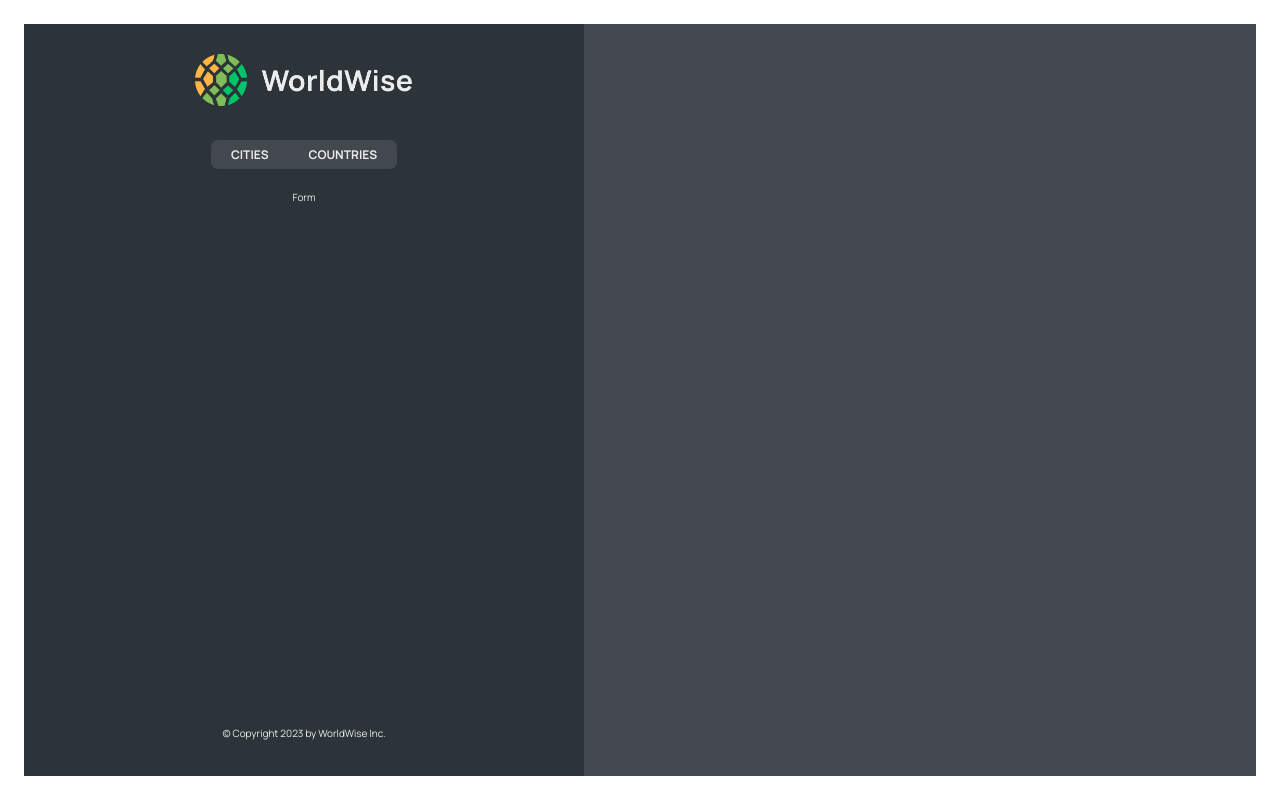
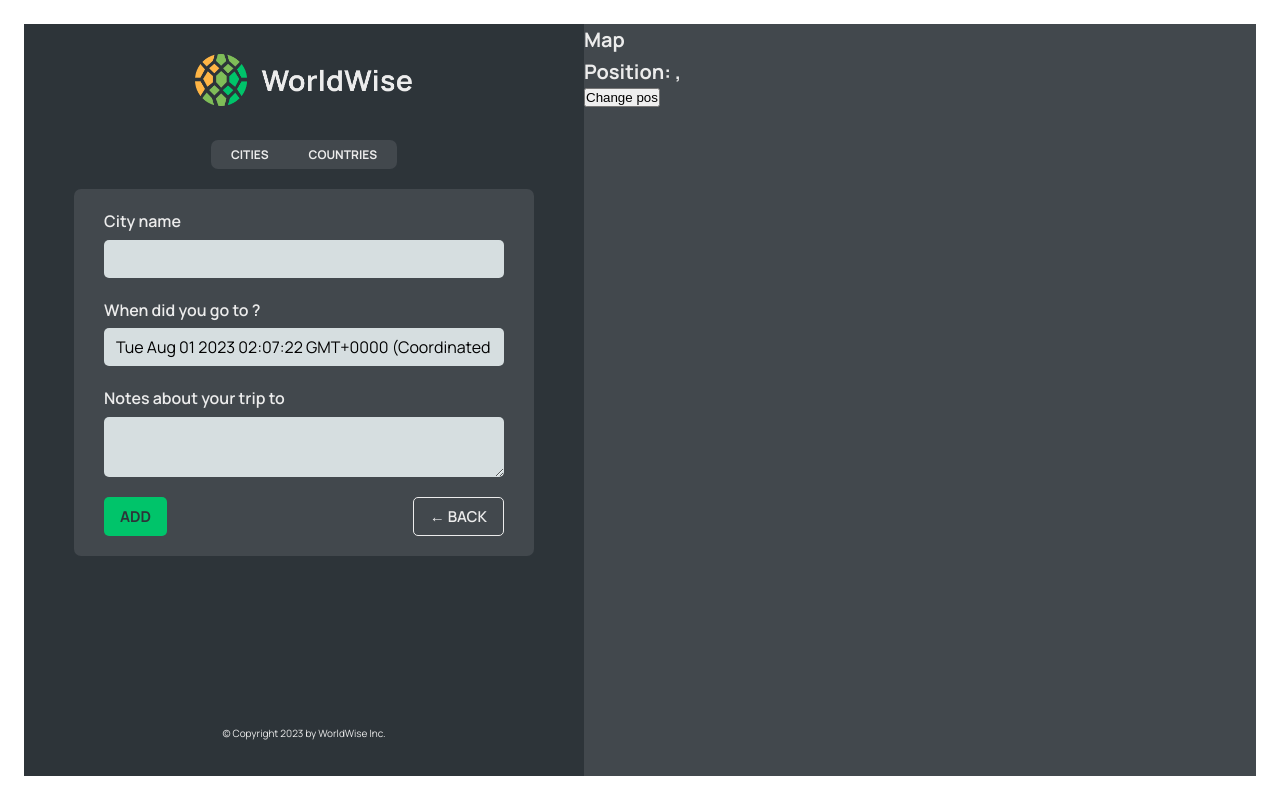
Before and after one commit to ashrf34q/WorldWise, a React (Vite) app: page /app/form in a window 1280 px wide. Built offline with nearby package versions, Linux system fonts and the light colour scheme; data requests are answered from the project's data file.

Commit message:
Using <Navigate/> for programmatic navigation

```diff
--- a/src/App.jsx
+++ b/src/App.jsx
@@ -1,4 +1,4 @@
-import { BrowserRouter, Route, Routes } from "react-router-dom";
+import { BrowserRouter, Navigate, Route, Routes } from "react-router-dom";
 import Product from "./pages/Product";
 import Pricing from "./pages/Pricing";
 import Homepage from "./pages/Homepage";
@@ -8,6 +8,8 @@
 import CityList from "./components/CityList";
 import { useEffect, useState } from "react";
 import CountryList from "./components/CountryList";
+import City from "./components/City";
+import Form from "./components/Form";
 
 const BASE_URL = "http://localhost:8000";
 
@@ -40,19 +42,17 @@
         <Route path="product" element={<Product />} />
         <Route path="pricing" element={<Pricing />} />
         <Route path="app" element={<AppLayout />}>
-          <Route
-            index
-            element={<CityList cities={cities} isLoading={isLoading} />}
-          />
+          <Route index element={<Navigate to="cities" />} />
           <Route
             path="cities"
             element={<CityList cities={cities} isLoading={isLoading} />}
           />
+          <Route path="cities/:id" element={<City />} />
           <Route
             path="countries"
             element={<CountryList cities={cities} isLoading={isLoading} />}
           />
-          <Route path="form" element={<p>Form</p>} />
+          <Route path="form" element={<Form />} />
         </Route>
         <Route path="login" element={<Login />} />
         <Route path="*" element={<PageNotFound />} />
--- /dev/null
+++ b/src/components/Button.jsx
@@ -0,0 +1,18 @@
+import styles from "./Button.module.css";
+import PropTypes from "prop-types";
+
+Button.propTypes = {
+  children: PropTypes.string,
+  type: PropTypes.string,
+  onClick: PropTypes.func,
+};
+
+function Button({ children, onClick, type }) {
+  return (
+    <button onClick={onClick} className={`${styles.btn} ${styles[type]}`}>
+      {children}
+    </button>
+  );
+}
+
+export default Button;
--- a/src/components/City.jsx
+++ b/src/components/City.jsx
@@ -1,3 +1,4 @@
+import { useParams, useSearchParams } from "react-router-dom";
 import styles from "./City.module.css";
 
 const formatDate = (date) =>
@@ -9,6 +10,9 @@
   }).format(new Date(date));
 
 function City() {
+  const { id } = useParams();
+  const [searchParams, setSearchParams] = useSearchParams();
+
   // TEMP DATA
   const currentCity = {
     cityName: "Lisbon",
@@ -51,9 +55,9 @@
         </a>
       </div>
 
-      <div>
+      {/* <div>
         <ButtonBack />
-      </div>
+      </div> */}
     </div>
   );
 }
--- a/src/components/CityItem.jsx
+++ b/src/components/CityItem.jsx
@@ -1,5 +1,6 @@
 import PropTypes from "prop-types";
 import styles from "./CityItem.module.css";
+import { Link } from "react-router-dom";
 
 CityItem.propTypes = {
   city: PropTypes.object,
@@ -13,10 +14,10 @@
   }).format(new Date(date));
 
 function CityItem({ city }) {
-  const { cityName, emoji, date } = city;
+  const { cityName, emoji, date, id, position } = city;
 
   const flagemojiToPNG = (flag) => {
-    var countryCode = Array.from(flag, (codeUnit) => codeUnit.codePointAt())
+    const countryCode = Array.from(flag, (codeUnit) => codeUnit.codePointAt())
       .map((char) => String.fromCharCode(char - 127397).toLowerCase())
       .join("");
     return (
@@ -25,11 +26,16 @@
   };
 
   return (
-    <li className={styles.cityItem}>
-      <span className={styles.emoji}>{flagemojiToPNG(emoji)}</span>
-      <h3 className={styles.name}>{cityName}</h3>
-      <time className={styles.date}>{formatDate(date)}</time>
-      <button className={styles.deleteBtn}>&times;</button>
+    <li>
+      <Link
+        to={`${id}?lat=${position.lat}&&lng=${position.lng}`}
+        className={styles.cityItem}
+      >
+        <span className={styles.emoji}>{flagemojiToPNG(emoji)}</span>
+        <h3 className={styles.name}>{cityName}</h3>
+        <time className={styles.date}>{formatDate(date)}</time>
+        <button className={styles.deleteBtn}>&times;</button>
+      </Link>
     </li>
   );
 }
--- a/src/components/Form.jsx
+++ b/src/components/Form.jsx
@@ -3,20 +3,23 @@
 import { useState } from "react";
 
 import styles from "./Form.module.css";
+import Button from "./Button";
+import { useNavigate } from "react-router-dom";
 
-export function convertToEmoji(countryCode) {
-  const codePoints = countryCode
-    .toUpperCase()
-    .split("")
-    .map((char) => 127397 + char.charCodeAt());
-  return String.fromCodePoint(...codePoints);
-}
+// export function convertToEmoji(countryCode) {
+//   const codePoints = countryCode
+//     .toUpperCase()
+//     .split("")
+//     .map((char) => 127397 + char.charCodeAt());
+//   return String.fromCodePoint(...codePoints);
+// }
 
 function Form() {
   const [cityName, setCityName] = useState("");
-  const [country, setCountry] = useState("");
+  // const [country, setCountry] = useState("");
   const [date, setDate] = useState(new Date());
   const [notes, setNotes] = useState("");
+  const navigate = useNavigate();
 
   return (
     <form className={styles.form}>
@@ -49,8 +52,16 @@
       </div>
 
       <div className={styles.buttons}>
-        <button>Add</button>
-        <button>&larr; Back</button>
+        <Button type="primary">Add</Button>
+        <Button
+          type="back"
+          onClick={(e) => {
+            e.preventDefault();
+            navigate(-1);
+          }}
+        >
+          &larr; Back
+        </Button>
       </div>
     </form>
   );
--- a/src/components/Map.jsx
+++ b/src/components/Map.jsx
@@ -1,7 +1,24 @@
+import { useNavigate, useSearchParams } from "react-router-dom";
 import styles from "./Map.module.css";
 
 function Map() {
-  return <div className={styles.mapContainer}></div>;
+  const [searchParams, setSearchParams] = useSearchParams();
+  const navigate = useNavigate();
+
+  const lat = searchParams.get("lat");
+  const lng = searchParams.get("lng");
+
+  return (
+    <div className={styles.mapContainer} onClick={() => navigate("form")}>
+      <h1>Map</h1>
+      <h1>
+        Position: {lat}, {lng}
+      </h1>
+      <button onClick={() => setSearchParams({ lat: 2345, lng: 4356 })}>
+        Change pos
+      </button>
+    </div>
+  );
 }
 
 export default Map;
```
